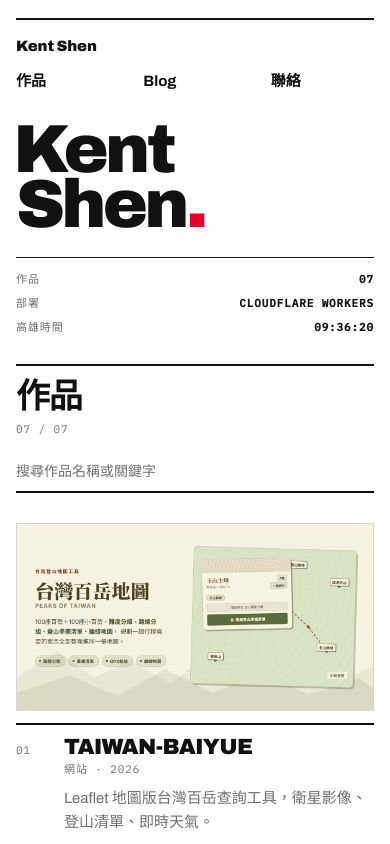
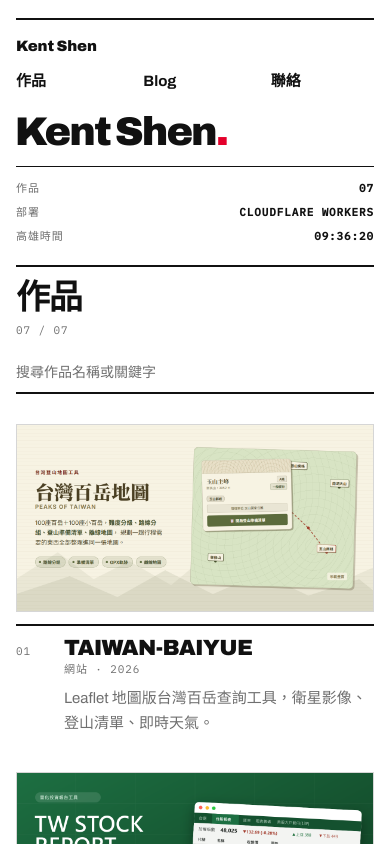
Before and after one commit to observer1220/KENTSHEN-WORKBENCH, a React (Vite) app: page / in a window 390 px wide. Shown: the top 844 px of the page. Built offline with nearby package versions, Linux system fonts and the light colour scheme.

Commit message:
Update: 2026-10-23 17:02:22

```diff
--- a/src/components/Home.jsx
+++ b/src/components/Home.jsx
@@ -30,7 +30,7 @@ function Hero() {
   return (
     <section className="hero g">
       <h1 className="wordmark">
-        Kent
+        Kent{" "}
         <br />
         Shen<b>.</b>
       </h1>
--- a/src/styles/style.css
+++ b/src/styles/style.css
@@ -36,14 +36,15 @@ a{color:inherit;text-decoration:none}
 .nav a:hover,.nav a:focus-visible,.brand:hover{text-decoration:underline;text-decoration-color:var(--red);text-decoration-thickness:3px;text-underline-offset:5px}
 
 /* ---------- wordmark + facts ---------- */
-.hero{padding-block:clamp(28px,6vw,72px) clamp(28px,5vw,56px)}
+.hero{padding-block:clamp(20px,3.5vw,40px) clamp(20px,3vw,32px);align-items:end}
 .wordmark{
-  grid-column:1/13;margin:0;font-weight:900;font-size:clamp(58px,17.4vw,246px);
-  line-height:.82;letter-spacing:-.055em;text-indent:-.04em;
+  grid-column:1/9;margin:0;font-weight:900;font-size:clamp(40px,8vw,112px);
+  line-height:.9;letter-spacing:-.05em;text-indent:-.03em;
 }
+.wordmark br{display:none}
 .wordmark b{color:var(--red);font-weight:900}
 .facts{
-  grid-column:9/13;margin:clamp(24px,3.4vw,44px) 0 0;padding:12px 0 0;border-top:1px solid var(--ink);
+  grid-column:9/13;margin:0;padding:12px 0 0;border-top:1px solid var(--ink);
   display:grid;gap:6px;list-style:none;
 }
 .facts li{display:flex;justify-content:space-between;gap:16px;align-items:baseline}
@@ -177,7 +178,8 @@ a{color:inherit;text-decoration:none}
 @media (max-width:860px){
   .brand{grid-column:1/13}
   .nav{grid-column:1/13;margin-top:10px}
-  .facts{grid-column:1/13}
+  .wordmark{grid-column:1/13}
+  .facts{grid-column:1/13;margin-top:16px}
   .sechead h2{grid-column:1/13}
   .sechead .count{grid-column:1/13;margin-top:6px}
   .search{grid-column:1/13;margin-top:14px}
```
